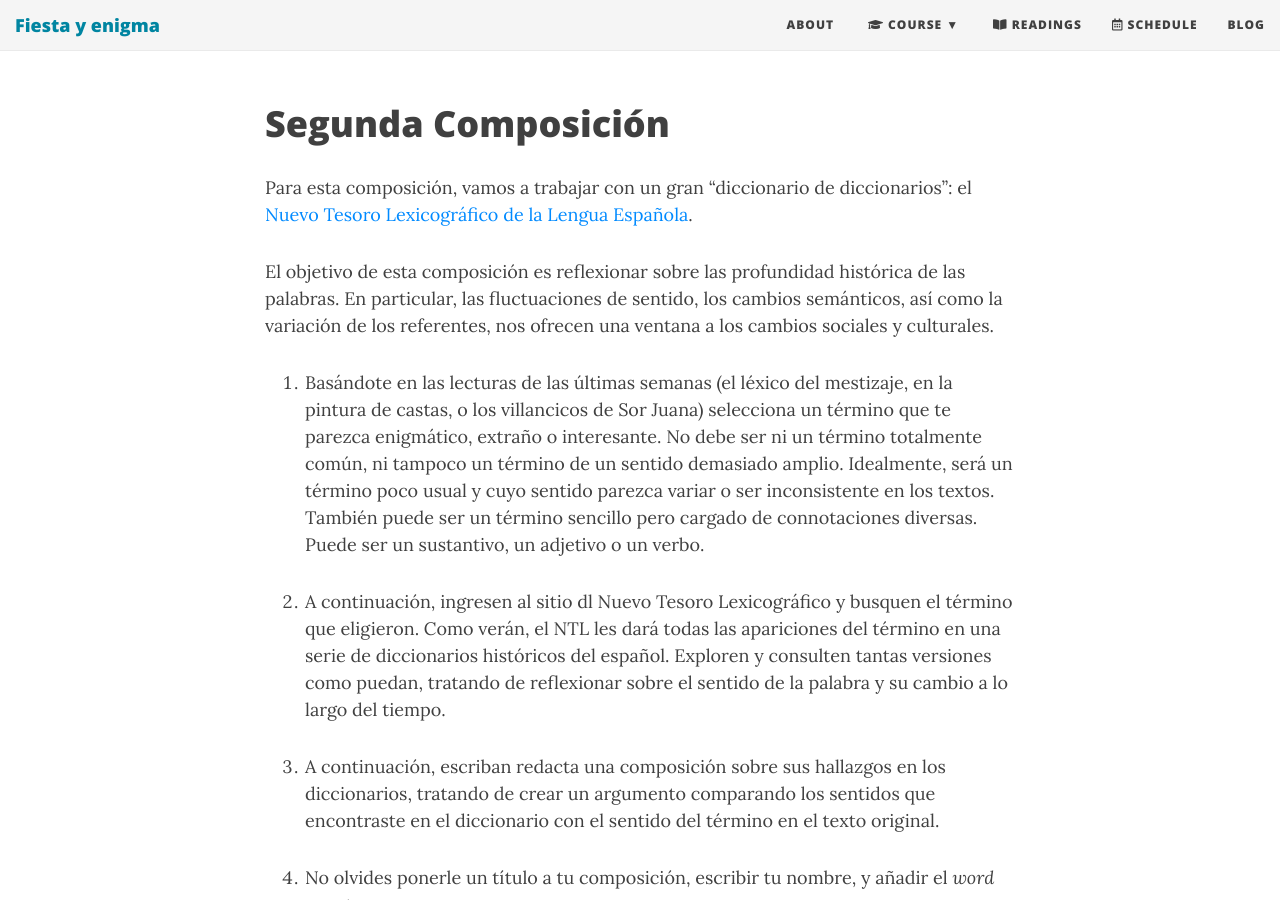
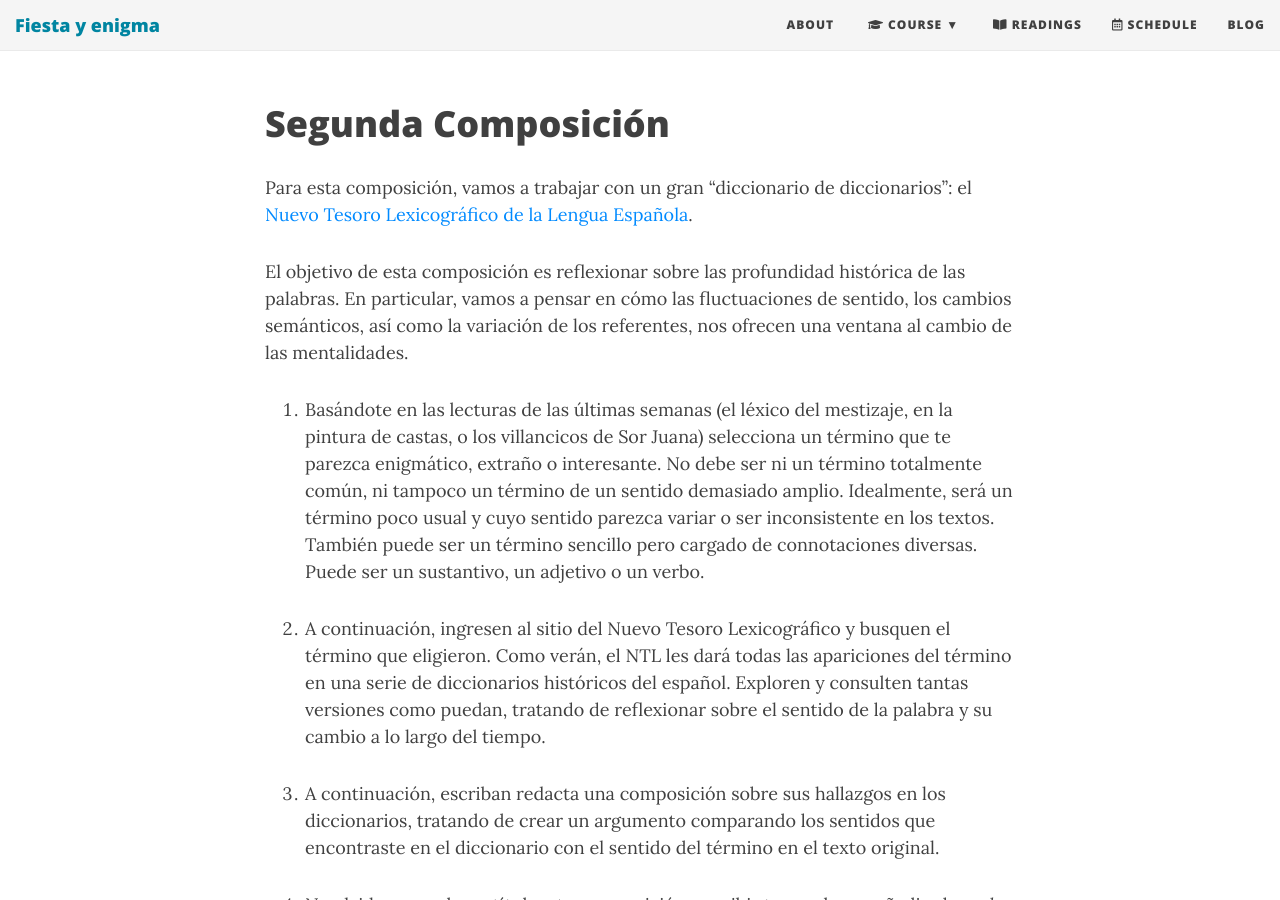
Before and after one commit to Hipomenes/novohispana, a Jekyll site: the page built from assignments.md, in a window 1280 px wide and 900 px high, scrolled down 1516 px. Built offline with Jekyll 4.4.1, drawn with Linux system fonts in a browser that asks for light colours; nearby versions of some CDN libraries.

Commit message:
Update assignments.md

```diff
--- a/assignments.md
+++ b/assignments.md
@@ -33,11 +33,11 @@ Por favor entrega tu composición como un documento de Word por Blackboard.
 
 Para esta composición, vamos a trabajar con un gran "diccionario de diccionarios": el [Nuevo Tesoro Lexicográfico de la Lengua Española](http://ntlle.rae.es/ntlle/SrvltGUILoginNtlle).
 
-El objetivo de esta composición es reflexionar sobre las profundidad histórica de las palabras. En particular, las fluctuaciones de sentido, los cambios semánticos, así como la variación de los referentes, nos ofrecen una ventana a los cambios sociales y culturales.
+El objetivo de esta composición es reflexionar sobre las profundidad histórica de las palabras. En particular, vamos a pensar en cómo las fluctuaciones de sentido, los cambios semánticos, así como la variación de los referentes, nos ofrecen una ventana al cambio de las mentalidades.
 
 1. Basándote en las lecturas de las últimas semanas (el léxico del mestizaje, en la pintura de castas, o los villancicos de Sor Juana) selecciona un término que te parezca enigmático, extraño o interesante. No debe ser ni un término totalmente común, ni tampoco un término de un sentido demasiado amplio. Idealmente, será un término poco usual y cuyo sentido parezca variar o ser inconsistente en los textos. También puede ser un término sencillo pero cargado de connotaciones diversas. Puede ser un sustantivo, un adjetivo o un verbo.
 
-2. A continuación, ingresen al sitio dl Nuevo Tesoro Lexicográfico y busquen el término que eligieron. Como verán, el NTL les dará todas las apariciones del término en una serie de diccionarios históricos del español. Exploren y consulten tantas versiones como puedan, tratando de reflexionar sobre el sentido de la palabra y su cambio a lo largo del tiempo.
+2. A continuación, ingresen al sitio del Nuevo Tesoro Lexicográfico y busquen el término que eligieron. Como verán, el NTL les dará todas las apariciones del término en una serie de diccionarios históricos del español. Exploren y consulten tantas versiones como puedan, tratando de reflexionar sobre el sentido de la palabra y su cambio a lo largo del tiempo.
 
 3. A continuación, escriban redacta una composición sobre sus hallazgos en los diccionarios, tratando de crear un argumento comparando los sentidos que encontraste en el diccionario con el sentido del término en el texto original.
 
```
